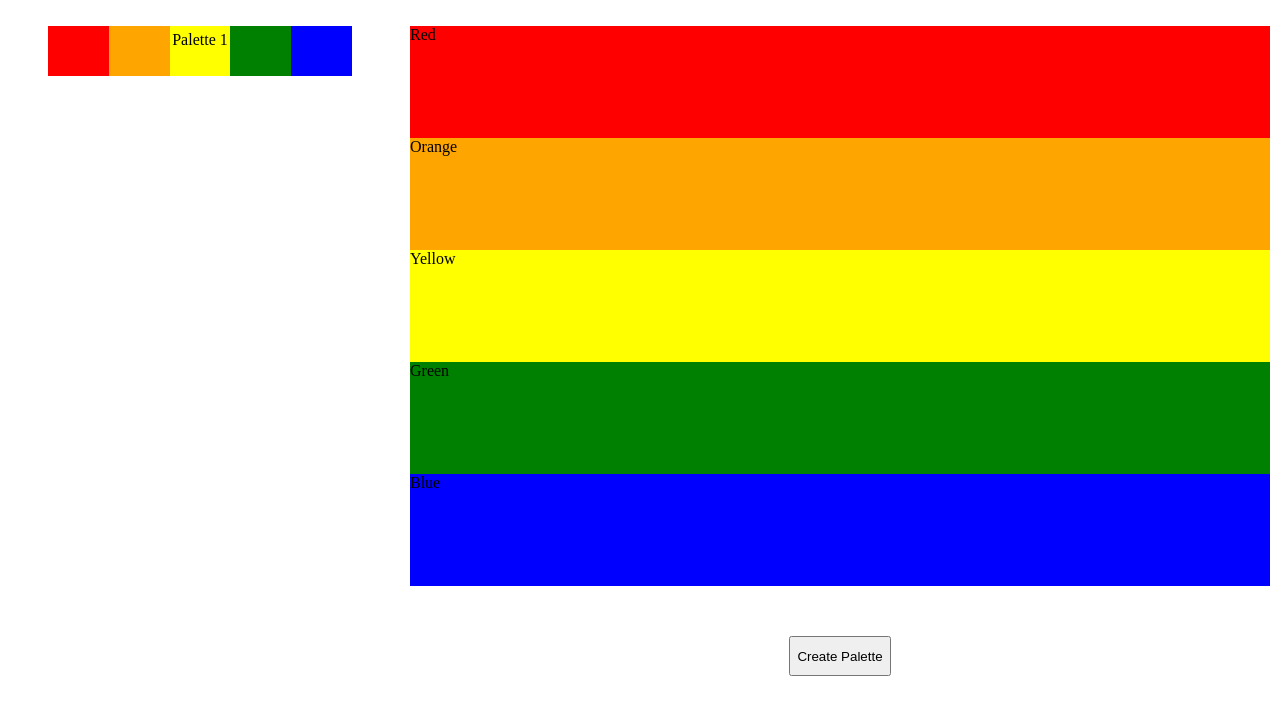
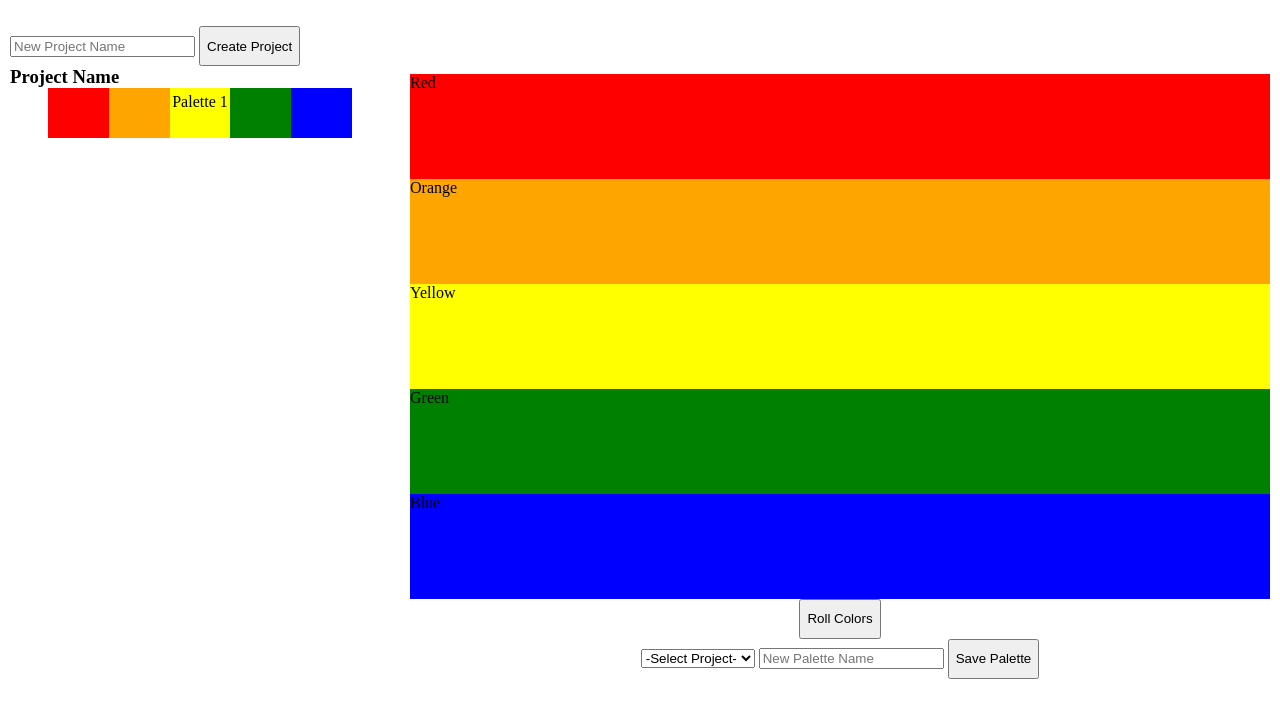
Before and after one commit to lfinney/palette-picker, a website: page public/index.html in a window 1280 px wide. Shown: the part 64-782 px from the top of the page. Drawn offline with nearby package versions, Linux system fonts and the light colour scheme.

Commit message:
add controls

```diff
--- a/public/css/styles.scss
+++ b/public/css/styles.scss
@@ -27,6 +27,11 @@ main {
 
 .user-palettes {
   grid-area: user-palettes;
+}
+
+button {
+  margin: auto;
+  height: 40px;
 }
 
 #saved-palette-template {
@@ -68,7 +73,7 @@ main {
 }
 
 .color-container {
-  height: 80%;
+  height: 75%;
   width: 100%;
 }
 
@@ -77,9 +82,11 @@ main {
   width: 100%;
 }
 
-.create-palette-button {
-  margin: auto;
-  height: 40px;
+.palette-controls {
+  display: flex;
+  flex-direction: column;
+  justify-content: center;
+  align-items: center;
 }
 
 #color1 {
--- a/public/index.html
+++ b/public/index.html
@@ -11,7 +11,12 @@
     </header>
     <main>
       <section class="user-palettes">
+        <div class="create-project-controls">
+          <input type="text" placeholder="New Project Name">
+          <button class="create-project-button">Create Project</button>
+        </div>
         <div id="project-template" class="project">
+          <h3 class="project-name">Project Name</h3>
           <div id="saved-palette-template">
             <div class="palette-title">Palette 1</div>
             <div class="small-color-container">
@@ -32,7 +37,16 @@
           <div id="color4" class="color">Green</div>
           <div id="color5" class="color">Blue</div>
         </div>
-        <button class="create-palette-button">Create Palette</button>
+        <div class="palette-controls">
+          <button class="roll-colors-button">Roll Colors</button>
+          <div class="create-palette-controls">
+            <select name="projects" id="project-dropdown">
+              <option value="">-Select Project-</option>
+            </select>
+            <input type="text" class="palette-name" placeholder="New Palette Name">
+            <button class="save-palette-button">Save Palette</button>
+          </div>
+        </div>
       </section>
     </main>
 
--- a/public/js/index.js
+++ b/public/js/index.js
@@ -1,7 +1,13 @@
-$('.create-palette-button').on('click', createPalette);
+$('.create-project-button').on('click', createProject);
+$('.save-palette-button').on('click', createPalette);
+
+function createProject() {
+  const template = $('#project-template').clone();
+  console.log(template);
+  $('.user-palettes').append(template)
+}
 
 function createPalette() {
   const template = $('#saved-palette-template').clone();
-  console.log(template);
   $('.user-palettes').append(template)
 }
```
Also changed, not shown: public/css/styles.css.
